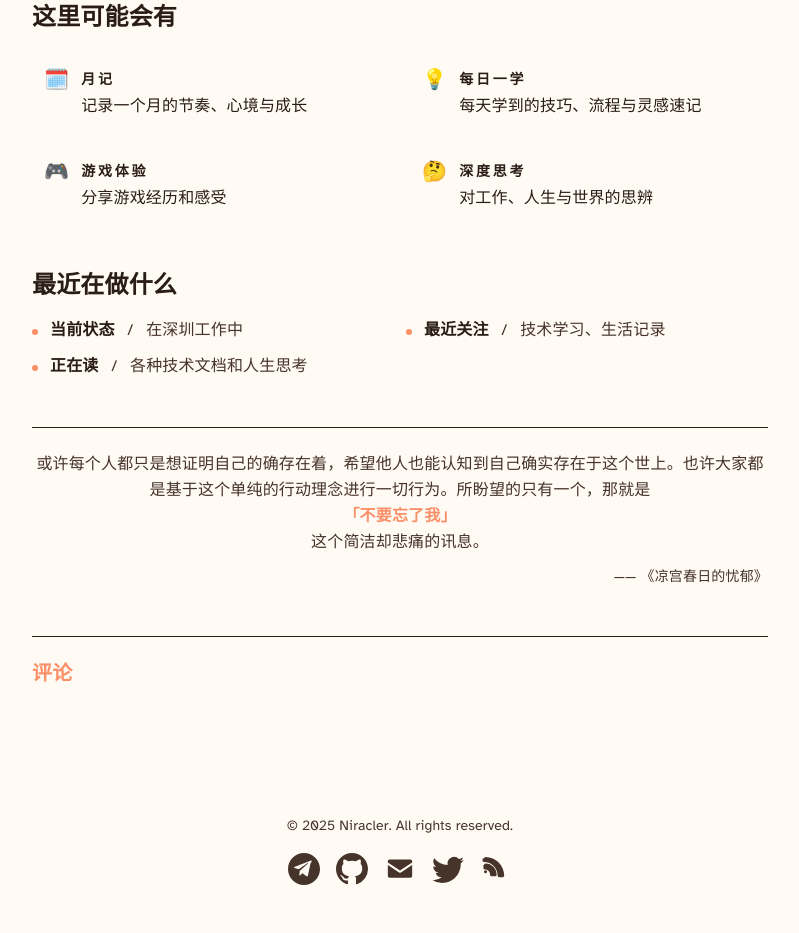
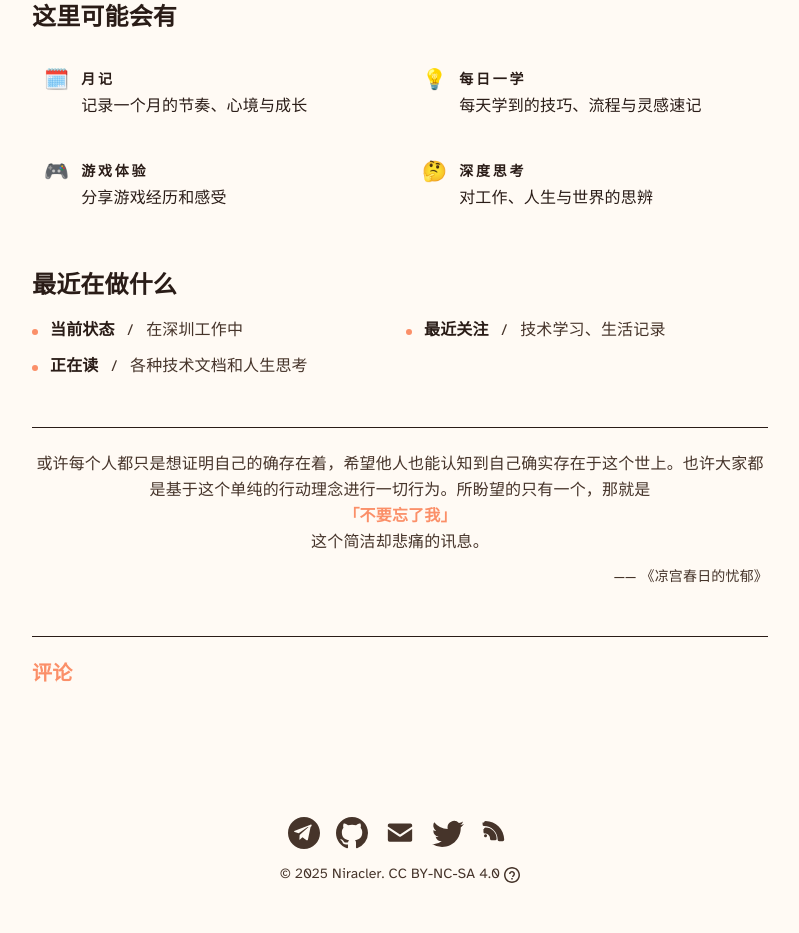
Before and after one commit to niracler/bokushi, an Astro site: page / in a window 1280 px wide. Shown: the part 358-1291 px from the top of the page, without its empty margins (240-1039 px from the left). Built offline with nearby package versions, Linux system fonts and the light colour scheme; Astro itself is replaced by a stand-in of ours; some packages are replaced by stand-ins of ours; no server answers; a script that the page names is missing; a web font is replaced by a local one.

Commit message:
feat: add CC BY-NC-SA 4.0 license

```diff
--- a/src/components/BaseHead.astro
+++ b/src/components/BaseHead.astro
@@ -42,6 +42,10 @@ const canonicalURL = new URL(Astro.url.pathname, Astro.site);
 <meta name="title" content={title} />
 <meta name="description" content={description} />
 
+<!-- License -->
+<link rel="license" href="https://creativecommons.org/licenses/by-nc-sa/4.0/" />
+<meta name="license" content="CC BY-NC-SA 4.0" />
+
 <!-- Open Graph / Facebook -->
 <meta property="og:type" content="website" />
 <meta property="og:url" content={Astro.url} />
--- a/src/components/Footer.astro
+++ b/src/components/Footer.astro
@@ -5,8 +5,7 @@ import PostPreviewSetup from "./PostPreviewSetup.astro";
 const today = new Date();
 ---
 <footer class="bg-[var(--color-bg-page)] px-4 py-12 text-center text-sm text-[var(--color-text-secondary)]">
-	&copy; {today.getFullYear()} Niracler. All rights reserved.
-	<div class="mt-4 flex justify-center gap-4">
+	<div class="mb-4 flex justify-center gap-4">
 		<a
 			href={SOCIAL_LINKS.telegram}
 			target="_blank"
@@ -79,5 +78,21 @@ const today = new Date();
 			</svg>
 		</a>
 	</div>
+	<div class="mt-4">
+		&copy; {today.getFullYear()} Niracler.
+		<a
+			href="https://creativecommons.org/licenses/by-nc-sa/4.0/"
+			target="_blank"
+			rel="license noopener noreferrer"
+			class="inline-flex items-center gap-1 transition-colors hover:text-[var(--color-accent)]"
+			title="本站内容采用 CC BY-NC-SA 4.0 国际许可协议"
+		>
+			<span>CC BY-NC-SA 4.0</span>
+			<svg class="inline-block" width="16" height="16" viewBox="0 0 16 16" fill="currentColor" aria-hidden="true">
+				<path d="M8 0C3.58 0 0 3.58 0 8s3.58 8 8 8 8-3.58 8-8-3.58-8-8-8zm0 14.5c-3.59 0-6.5-2.91-6.5-6.5S4.41 1.5 8 1.5s6.5 2.91 6.5 6.5-2.91 6.5-6.5 6.5z"/>
+				<path d="M8 4c-1.66 0-3 1.34-3 3h1.5c0-.83.67-1.5 1.5-1.5s1.5.67 1.5 1.5c0 .5-.25.94-.63 1.21-.58.41-.87.98-.87 1.79h1.5c0-.31.08-.5.37-.71C10.26 8.84 11 8.03 11 7c0-1.66-1.34-3-3-3zm-.75 7h1.5v1.5h-1.5V11z"/>
+			</svg>
+		</a>
+	</div>
 </footer>
 <PostPreviewSetup />
```
Also changed, not shown: 1 other file.
